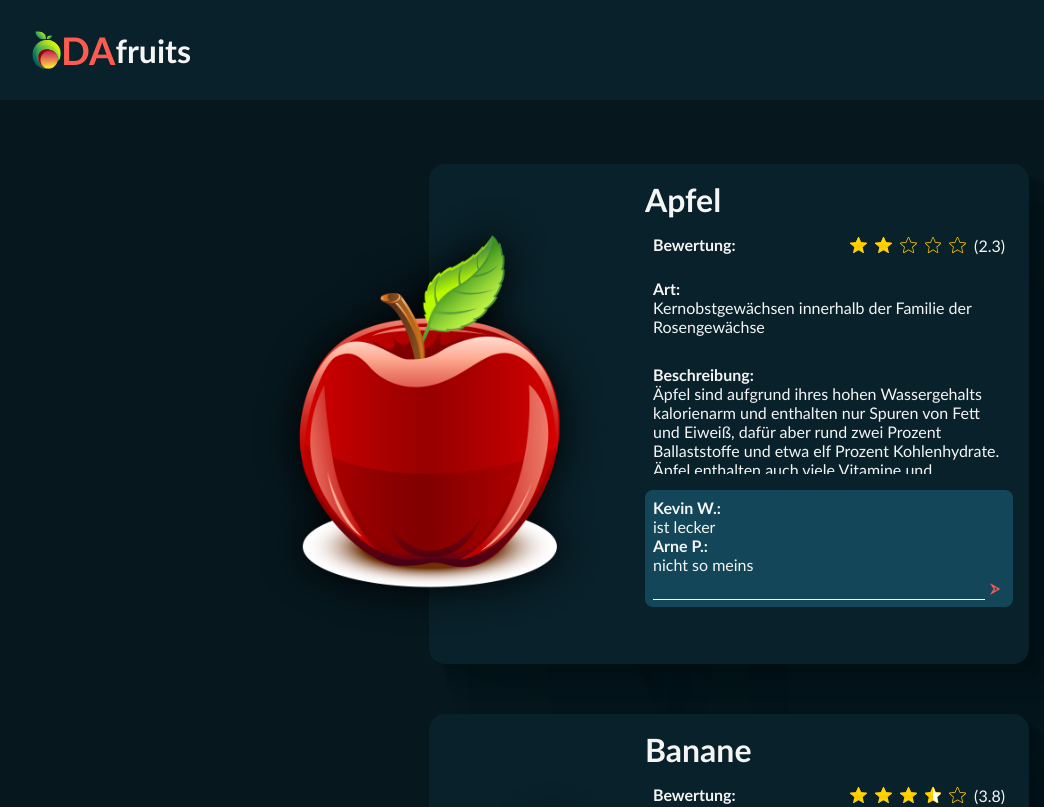
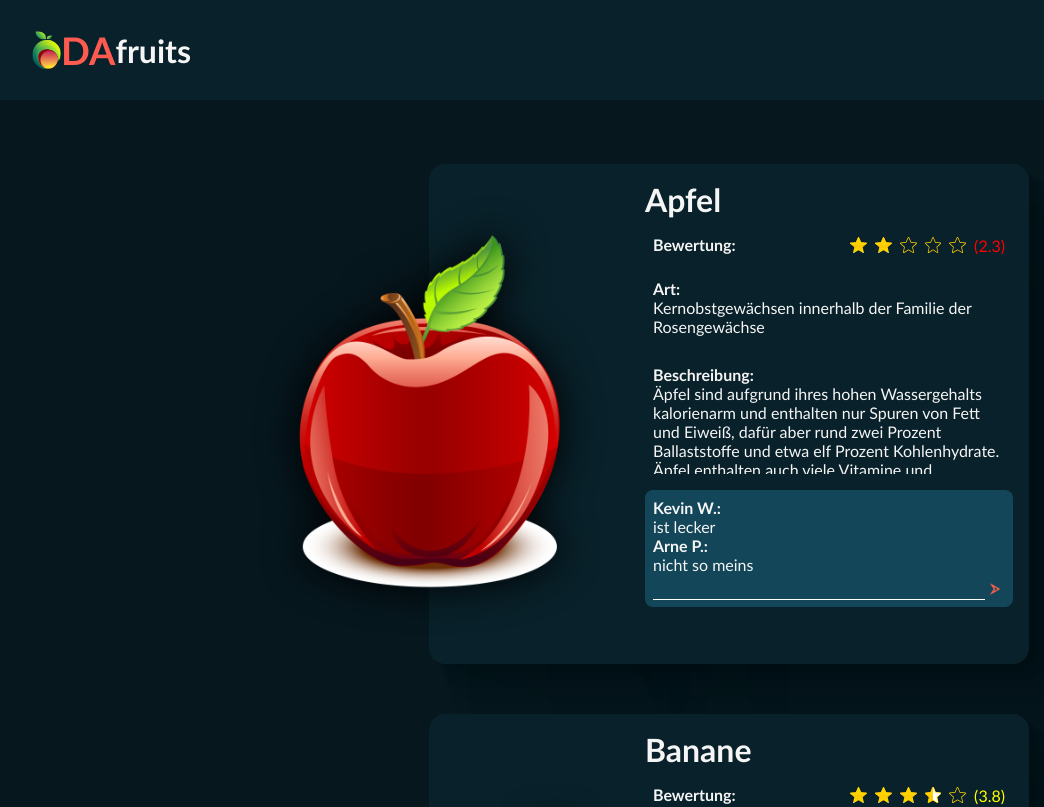
Before and after one commit to ToniKleinfeld/angularlogics, an Angular app in the folder Angular_logics/: page / in a window 1280 px wide. Shown: the top 807 px of the page, without its empty margins (11-1055 px from the left). Built offline with nearby package versions, Linux system fonts and the light colour scheme.

Commit message:
test ngSyle

```diff
--- a/Angular_logics/src/app/fruitlist/fruitlist.component.html
+++ b/Angular_logics/src/app/fruitlist/fruitlist.component.html
@@ -33,7 +33,7 @@
 
 
 
-                    <p>({{item.stars}})</p>
+                    <p [ngStyle]="{'color': item.stars > 3 ? frontColorGood : frontcolorBad }">({{item.stars}})</p>
                 </div>
             </div>
             <div>
--- a/Angular_logics/src/app/fruitlist/fruitlist.component.ts
+++ b/Angular_logics/src/app/fruitlist/fruitlist.component.ts
@@ -9,6 +9,10 @@ import { Component } from '@angular/core';
   styleUrl: './fruitlist.component.scss'
 })
 export class FruitlistComponent {
+
+  frontColorGood = 'yellow';
+  frontcolorBad = 'red';
+
   fruitlist = [
     {
       name: "Apfel",
```
